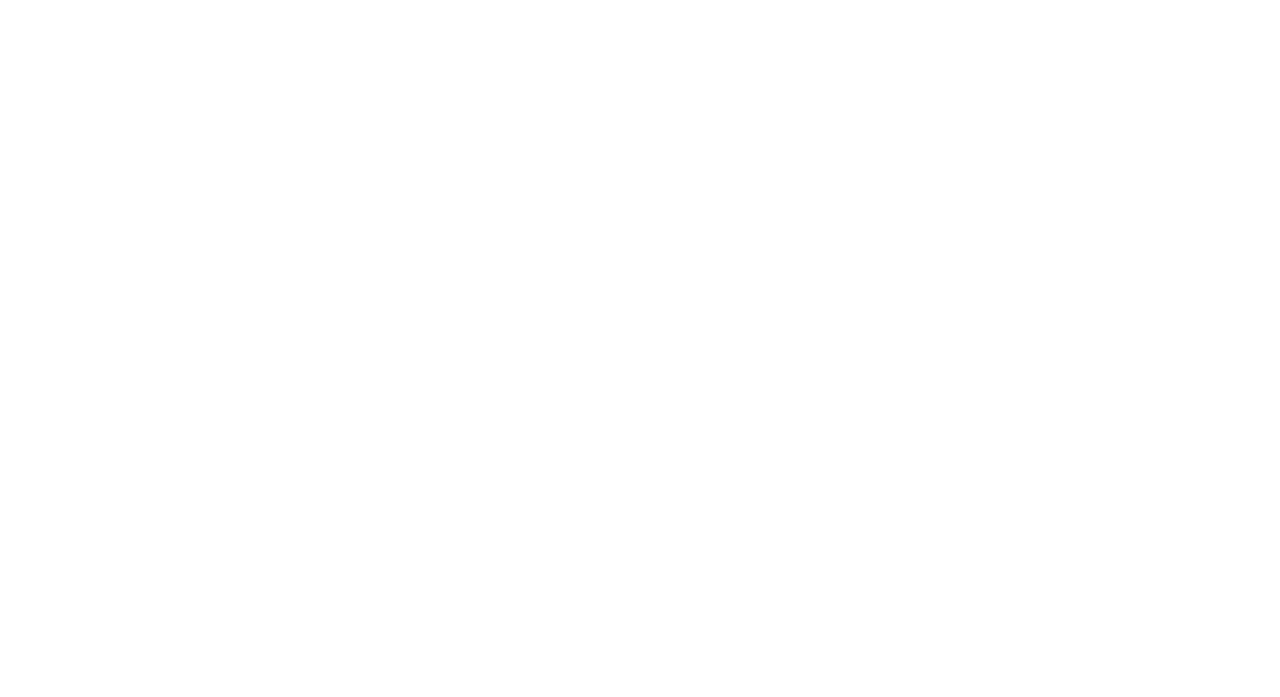
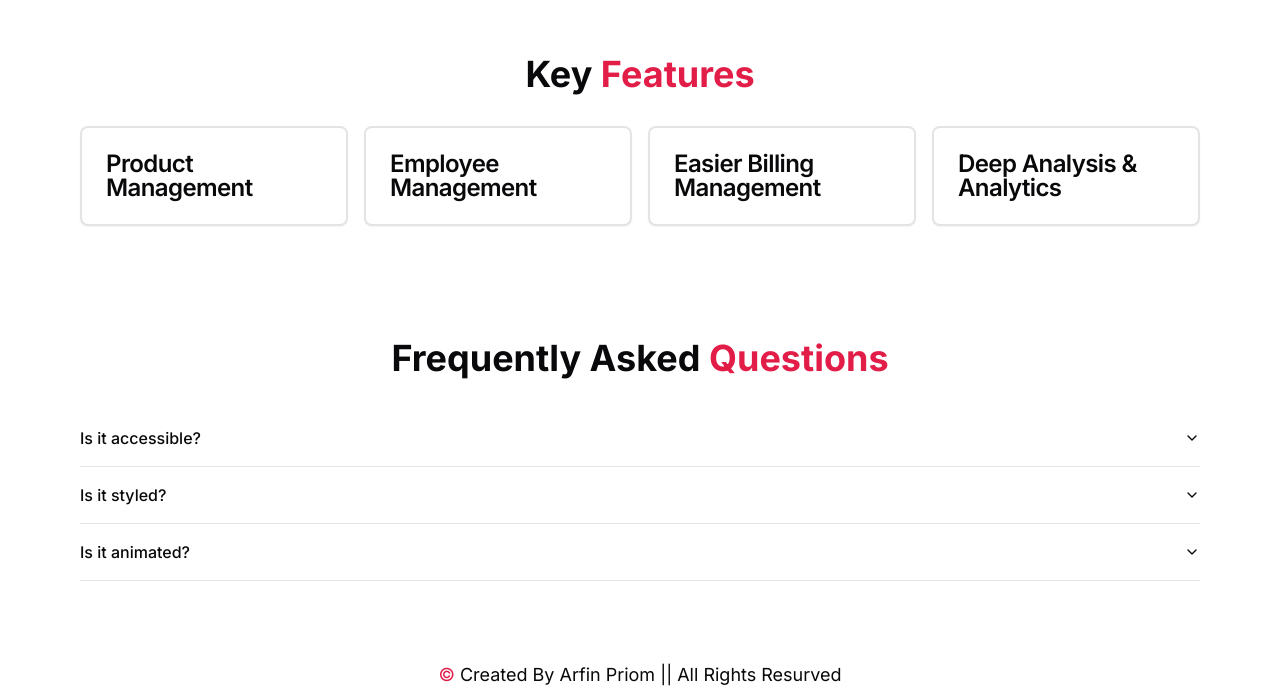
Before and after one commit to arfin-web/d-manager, a Next.js app: page / in a window 1280 px wide. Shown: the part 1166-1863 px from the top of the page. Before the commit the page ends 1188 px from the top, so only its background shows below. Built offline with nearby package versions, Linux system fonts and the light colour scheme; no server answers.

Commit message:
several sections added

```diff
--- a/package.json
+++ b/package.json
@@ -9,6 +9,7 @@
     "lint": "next lint"
   },
   "dependencies": {
+    "@radix-ui/react-accordion": "^1.1.2",
     "@radix-ui/react-avatar": "^1.0.4",
     "@radix-ui/react-dialog": "^1.0.5",
     "@radix-ui/react-dropdown-menu": "^2.0.6",
--- a/src/app/layout.tsx
+++ b/src/app/layout.tsx
@@ -2,7 +2,6 @@
 import { Inter } from 'next/font/google'
 import './global.css'
 import { ThemeProvider } from "@/components/theme-provider"
-import { SessionProvider } from "next-auth/react"
 
 const inter = Inter({ subsets: ['latin'] })
 
@@ -19,7 +18,6 @@
   return (
     <html lang="en">
       <body className={inter.className}>
-        <SessionProvider>
         <ThemeProvider
           attribute="class"
           defaultTheme="system"
@@ -28,7 +26,6 @@
         >
           {children}
         </ThemeProvider>
-        </SessionProvider>
       </body>
     </html>
   )
--- a/src/app/page.tsx
+++ b/src/app/page.tsx
@@ -1,3 +1,6 @@
+import Faqs from '@/components/views/landingPage/Faqs'
+import Features from '@/components/views/landingPage/Features'
+import Footer from '@/components/views/landingPage/Footer'
 import Hero from '@/components/views/landingPage/Hero'
 import MainNav from '@/components/views/landingPage/MainNav'
 
@@ -6,6 +9,9 @@
     <>
       <MainNav />
       <Hero />
+      <Features />
+      <Faqs />
+      <Footer />
     </>
   )
 }
--- /dev/null
+++ b/src/components/ui/accordion.tsx
@@ -0,0 +1,58 @@
+"use client"
+
+import * as React from "react"
+import * as AccordionPrimitive from "@radix-ui/react-accordion"
+import { ChevronDown } from "lucide-react"
+
+import { cn } from "@/lib/utils"
+
+const Accordion = AccordionPrimitive.Root
+
+const AccordionItem = React.forwardRef<
+  React.ElementRef<typeof AccordionPrimitive.Item>,
+  React.ComponentPropsWithoutRef<typeof AccordionPrimitive.Item>
+>(({ className, ...props }, ref) => (
+  <AccordionPrimitive.Item
+    ref={ref}
+    className={cn("border-b", className)}
+    {...props}
+  />
+))
+AccordionItem.displayName = "AccordionItem"
+
+const AccordionTrigger = React.forwardRef<
+  React.ElementRef<typeof AccordionPrimitive.Trigger>,
+  React.ComponentPropsWithoutRef<typeof AccordionPrimitive.Trigger>
+>(({ className, children, ...props }, ref) => (
+  <AccordionPrimitive.Header className="flex">
+    <AccordionPrimitive.Trigger
+      ref={ref}
+      className={cn(
+        "flex flex-1 items-center justify-between py-4 font-medium transition-all hover:underline [&[data-state=open]>svg]:rotate-180",
+        className
+      )}
+      {...props}
+    >
+      {children}
+      <ChevronDown className="h-4 w-4 shrink-0 transition-transform duration-200" />
+    </AccordionPrimitive.Trigger>
+  </AccordionPrimitive.Header>
+))
+AccordionTrigger.displayName = AccordionPrimitive.Trigger.displayName
+
+const AccordionContent = React.forwardRef<
+  React.ElementRef<typeof AccordionPrimitive.Content>,
+  React.ComponentPropsWithoutRef<typeof AccordionPrimitive.Content>
+>(({ className, children, ...props }, ref) => (
+  <AccordionPrimitive.Content
+    ref={ref}
+    className="overflow-hidden text-sm transition-all data-[state=closed]:animate-accordion-up data-[state=open]:animate-accordion-down"
+    {...props}
+  >
+    <div className={cn("pb-4 pt-0", className)}>{children}</div>
+  </AccordionPrimitive.Content>
+))
+
+AccordionContent.displayName = AccordionPrimitive.Content.displayName
+
+export { Accordion, AccordionItem, AccordionTrigger, AccordionContent }
--- /dev/null
+++ b/src/components/views/landingPage/Faqs.tsx
@@ -0,0 +1,40 @@
+import {
+    Accordion,
+    AccordionContent,
+    AccordionItem,
+    AccordionTrigger,
+} from "@/components/ui/accordion"
+
+const Faqs = () => {
+    return (
+        <>
+            <div className="container mx-auto px-2 lg:px-20">
+                <h1 className="text-2xl lg:text-4xl font-bold text-center py-8">Frequently Asked <span className="text-primary">Questions</span></h1>
+                <Accordion type="single" collapsible className="w-full">
+                    <AccordionItem value="item-1">
+                        <AccordionTrigger>Is it accessible?</AccordionTrigger>
+                        <AccordionContent>
+                            Yes. It adheres to the WAI-ARIA design pattern.
+                        </AccordionContent>
+                    </AccordionItem>
+                    <AccordionItem value="item-2">
+                        <AccordionTrigger>Is it styled?</AccordionTrigger>
+                        <AccordionContent>
+                            Yes. It comes with default styles that matches the other
+                            components&apos; aesthetic.
+                        </AccordionContent>
+                    </AccordionItem>
+                    <AccordionItem value="item-3">
+                        <AccordionTrigger>Is it animated?</AccordionTrigger>
+                        <AccordionContent>
+                            Yes. It&apos;s animated by default, but you can disable it if you
+                            prefer.
+                        </AccordionContent>
+                    </AccordionItem>
+                </Accordion>
+            </div>
+        </>
+    )
+}
+
+export default Faqs
--- /dev/null
+++ b/src/components/views/landingPage/Features.tsx
@@ -0,0 +1,47 @@
+import {
+    Card,
+    CardHeader,
+    CardTitle,
+} from "@/components/ui/card"
+
+const features = [
+    {
+        id: 1,
+        title: "Product Management",
+    },
+    {
+        id: 2,
+        title: "Employee Management",
+    },
+    {
+        id: 3,
+        title: "Easier Billing Management",
+    },
+    {
+        id: 4,
+        title: "Deep Analysis & Analytics",
+    },
+]
+
+const Features = () => {
+    return (
+        <>
+            <div className="container mx-auto px-2 lg:px-20 mb-20">
+                <h1 className="text-2xl lg:text-4xl font-bold text-center py-8">Key <span className="text-primary">Features</span></h1>
+                <div className="grid grid-cols-1 lg:grid-cols-4 gap-4 place-items-stretch">
+                    {
+                        features.map((feature) => (
+                            <Card key={feature.id} className="border-2 hover:border-primary">
+                                <CardHeader>
+                                    <CardTitle>{feature.title}</CardTitle>
+                                </CardHeader>
+                            </Card>
+                        ))
+                    }
+                </div>
+            </div>
+        </>
+    )
+}
+
+export default Features
--- /dev/null
+++ b/src/components/views/landingPage/Footer.tsx
@@ -0,0 +1,13 @@
+const Footer = () => {
+    return (
+        <>
+            <div className="container mx-auto mt-20">
+                <div className="w-full flex justify-center items-center my-2">
+                    <p className="text-lg"><span className="text-primary">&copy;</span> Created By Arfin Priom || All Rights Resurved</p>
+                </div>
+            </div>
+        </>
+    )
+}
+
+export default Footer
--- a/src/components/views/landingPage/MainNav.tsx
+++ b/src/components/views/landingPage/MainNav.tsx
@@ -1,20 +1,15 @@
 import { Button } from "@/components/ui/button"
 import { ModeToggle } from '@/components/ThemeSwitcher'
 import Link from "next/link"
-import { useSession, signIn, signOut } from "next-auth/react"
 
 const MainNav = () => {
-    const { data: session } = useSession()
     return (
         <>
             <div className="container mx-auto px-2 lg:px-20">
                 <nav className="flex flex-wrap items-center justify-between py-4 md:py-6 ">
                     <Link href="/" className="text-base lg:text-2xl text-primary font-bold">D-Manager</Link>
                     <div className="flex justify-center items-center gap-4">
-                        {
-                            session ? <Button size='lg' onClick={() => signOut()}>Sign Out</Button>
-                                : <Button size='lg' onClick={() => signIn()}>Try It Now</Button>
-                        }
+                        <Button size='lg'>Try It Now</Button>
                         <ModeToggle />
                     </div>
                 </nav>
```
Also changed, not shown: 1 other file (tests, documents, lock files or other folders). Lines whose indentation alone changed are shown as unchanged.
